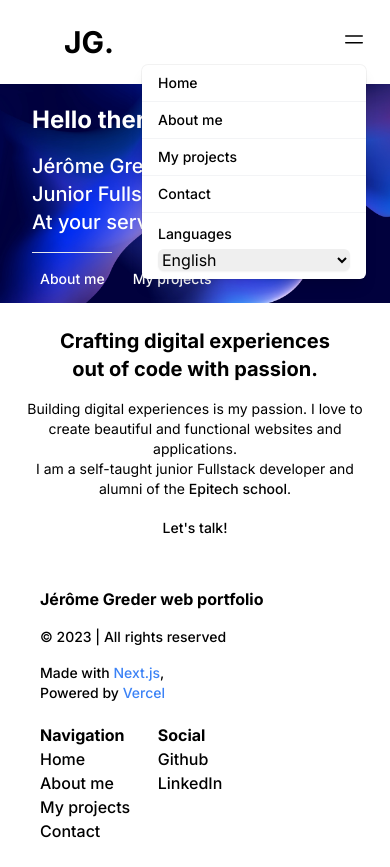
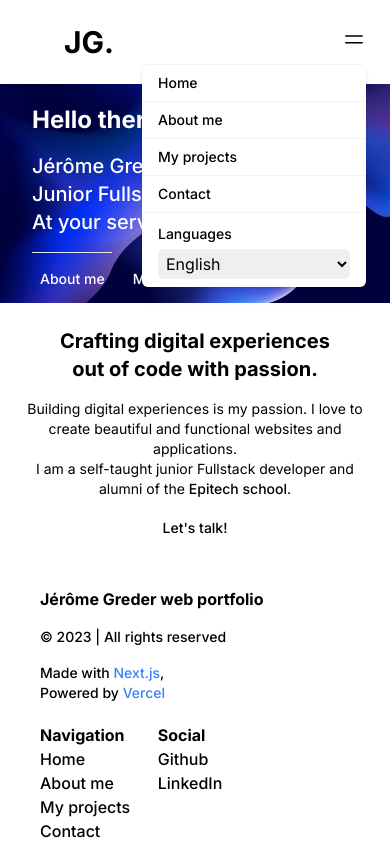
Before and after one commit to Glados1998/jerome-greder-web-portfolio-client, a Next.js app: page / in a window 390 px wide. Both pictures are taken after a click on the button 354 px from the left and 39 px from the top of the page. Built offline with nearby package versions, Linux system fonts and the light colour scheme.

Commit message:
fix: deployment issue fixed

```diff
--- a/src/app/contact/page.tsx
+++ b/src/app/contact/page.tsx
@@ -10,7 +10,7 @@ export default function Contact() {
                     <Image src={contactImage} alt="Contact banner" width={400} height={400} className="rounded-2xl shadow-lg"/>
                     <div className="flex flex-col text-left space-y-4 w-full">
                         <h2 className="text-3xl md:text-5xl font-bold">
-                            Contact me, and let's make something great together!
+                            Contact me, and let&apos;s make something great together!
                         </h2>
                         <p className="text-sm md:text-xl font-medium">
                             You can contact me by email at <a href='mailto:jerome-alexandre.greder@epitech.eu' className='font-medium hover:underline'>
--- a/src/app/page.tsx
+++ b/src/app/page.tsx
@@ -46,7 +46,7 @@ export default function Home() {
                 <div className={'mt-4 md:mt-6'}>
                     <Link href={'/contact'}
                           className={'text-sm md:text-base font-medium hover:bg-slate-800 p-2 rounded-md hover:text-white transition duration-300 ease-in-out hover:dark:bg-slate-50 hover:dark:text-black'}>
-                        Let's talk!
+                        Let&apos;s talk!
                     </Link>
                 </div>
             </div>
--- a/src/components/header.tsx
+++ b/src/components/header.tsx
@@ -51,7 +51,7 @@ export default function Header() {
                                 <span className={'text-sm font-medium'}>
                                     Languages
                                 </span>
-                            <select className={'mt-1 block w-full rounded-md border-gray-300 shadow-sm focus:border-indigo-300 focus:ring focus:ring-indigo-200 focus:ring-opacity-50'}>
+                            <select className={'mt-1 block w-full rounded-md p-1 dark:rounded-md'}>
                                 <option>English</option>
                                 <option>Deutsch</option>
                                 <option>Français</option>
```
